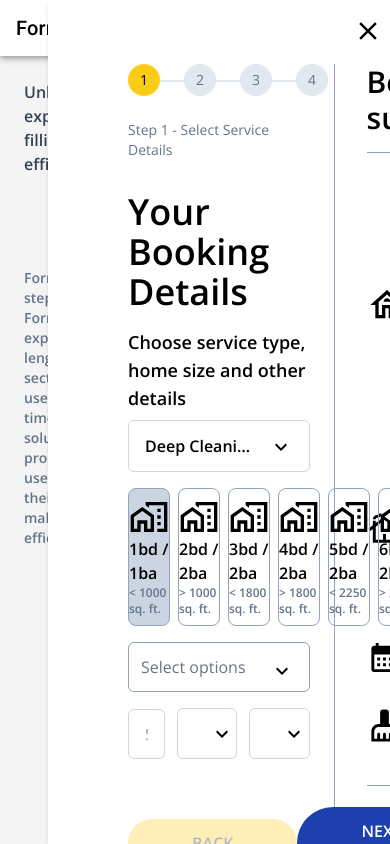
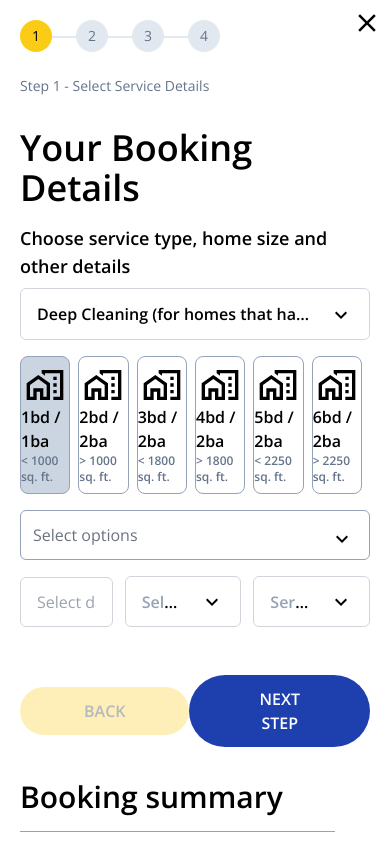
Before and after one commit to amankashyap004/form-traverse, a React (Vite) app: page / in a window 390 px wide. Both pictures are taken after a click on the element "BOOKING CLEANING". Built offline with nearby package versions, Linux system fonts and the light colour scheme.

Commit message:
add media query in form page

```diff
--- a/src/components/BasicBtn.jsx
+++ b/src/components/BasicBtn.jsx
@@ -2,7 +2,7 @@ import React from "react";
 
 const BasicBtn = ({ contained }) => {
    return (
-      <button className="px-8 py-4 font-bold text-lg rounded-full bg-blue-950 text-white hover:underline">
+      <button className="px-8 py-4 font-bold text-lg rounded-full bg-blue-950 text-white hover:underline sm:py-3 sm:text-base">
          {contained}
       </button>
    );
--- a/src/pages/FormPage.jsx
+++ b/src/pages/FormPage.jsx
@@ -7,19 +7,19 @@ const FormPage = ({ isFormPage, setIsFormPage }) => {
    return (
       <>
          {isFormPage ? (
-            <div className="bg-white shadow-md w-[92%] h-full absolute top-0 mx-8 p-8 max-h-full overflow-y-auto">
+            <div className="flex justify-center items-start bg-white shadow-md w-[92%] h-full absolute top-0 left-14 p-8 max-h-full overflow-y-auto md:left-5 md:p-4 md:w-[95%] sm:left-0 sm:w-full">
                <section
-                  className="absolute right-2 top-2 px-4 py-2 cursor-pointer"
+                  className="absolute right-2 top-2 px-4 py-2 cursor-pointer md:top-1 md:right-1 md:p-2 sm:top-0 sm:right-0"
                   onClick={() => setIsFormPage(!isFormPage)}
                >
                   <CloseIcon style={{ fontSize: "30px" }} />
                </section>
-               <section className="ml-12 mt-8 pb-12 absolute w-[92%]">
-                  <div className="flex justify-start items-start w-full">
-                     <div className="w-[55%]">
+               <section className="m-6 pb-6 w-[92%] md:w-[95%] md:m-0 md:p-2 sm:w-full sm:p-1">
+                  <div className="flex justify-start items-start w-full md:flex-col">
+                     <div className="w-[55%] md:w-full">
                         <StepProgress />
                      </div>
-                     <div className="ml-6 px-8 border-l border-slate-400 w-[45%]">
+                     <div className="ml-8 px-8 border-l border-slate-400 w-[45%] md:w-full md:ml-0 md:p-0 md:mt-8 md:border-none">
                         <BookingSummary />
                      </div>
                   </div>
--- a/src/pages/Home.jsx
+++ b/src/pages/Home.jsx
@@ -6,8 +6,8 @@ const Home = () => {
    const [isFormPage, setIsFormPage] = useState(false);
 
    return (
-      <main className="m-4">
-         <section className="flex justify-between items-start sm:flex-col">
+      <main>
+         <section className="flex justify-between items-start m-4 sm:flex-col">
             <section className="flex justify-center items-center flex-col p-4 w-1/2 sm:w-full sm:p-2">
                <div className="pb-4 sm:pb-2">
                   <p className="text-lg font-bold text-slate-700 sm:text-base">
```
